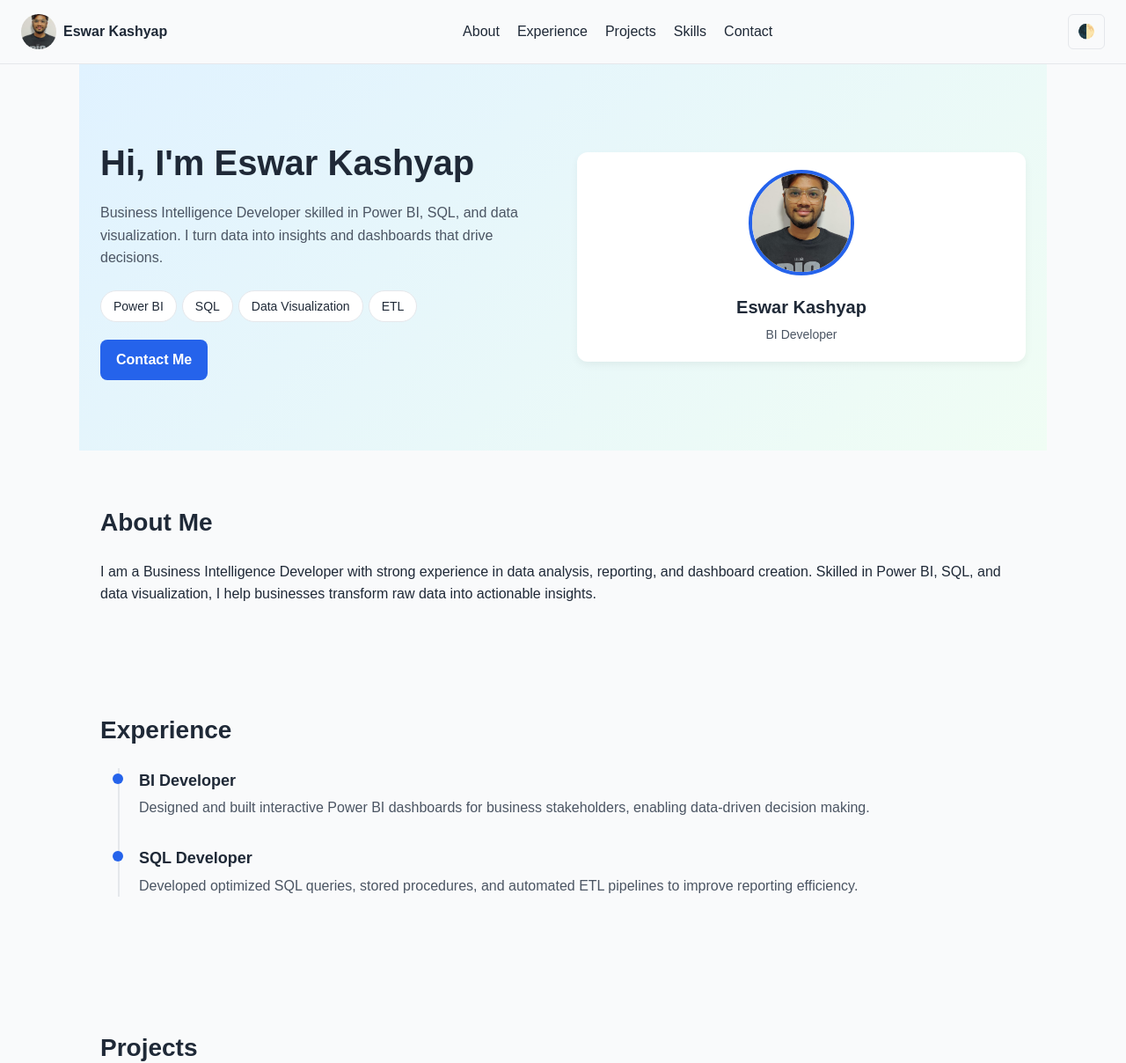
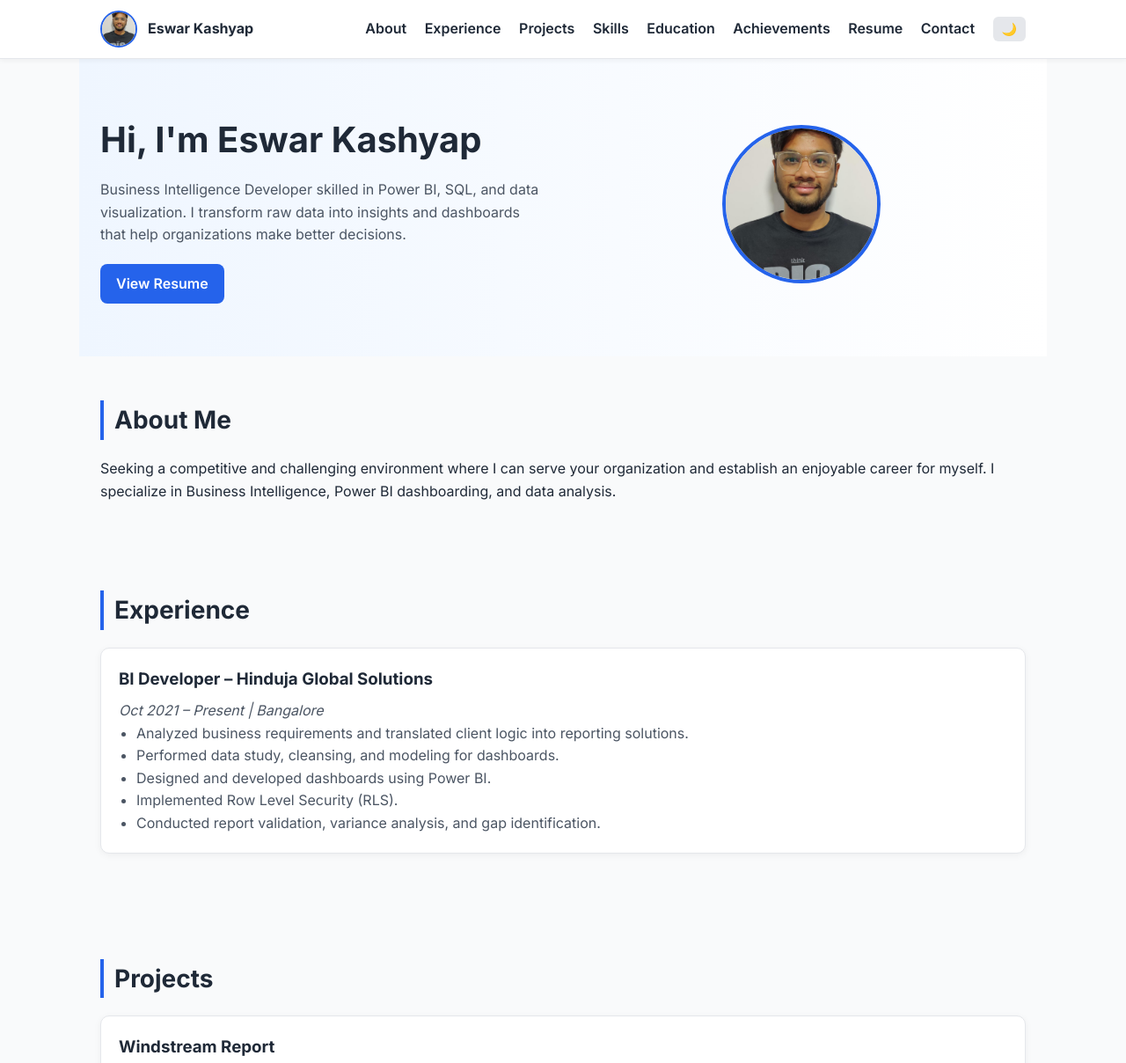
Before and after one commit to eswarkashyap/Portfolio-1, a plain HTML site: page index.html in a window 1280 px wide. Shown: the top 1208 px of the page at 88% size. Drawn offline with Linux system fonts and the light colour scheme.

Commit message:
Update index.html

```diff
--- a/index.html
+++ b/index.html
@@ -2,8 +2,16 @@
 <html lang="en">
 <head>
   <meta charset="UTF-8" />
-  <meta name="viewport" content="width=device-width, initial-scale=1.0"/>
-  <title>Eswar Kashyap - Portfolio</title>
+  <meta name="viewport" content="width=device-width, initial-scale=1.0" />
+  <title>Eswar Kashyap – BI Developer Portfolio</title>
+
+  <!-- SEO -->
+  <meta name="description" content="Portfolio of Eswar Kashyap – BI Developer specializing in Power BI, SQL, and Data Visualization." />
+  <meta name="author" content="Eswar Kashyap" />
+
+  <!-- Fonts -->
+  <link href="https://fonts.googleapis.com/css2?family=Inter:wght@400;600;700&display=swap" rel="stylesheet">
+
   <style>
     :root {
       --bg:#f9fafb; --text:#1f2937; --muted:#4b5563;
@@ -15,144 +23,74 @@
       --card:#1e293b; --line:#334155;
       --brand:#60a5fa;
     }
-    *{box-sizing:border-box;margin:0;padding:0;font-family:Arial, sans-serif;}
-    body{background:var(--bg);color:var(--text);line-height:1.6}
 
-    /* NAVBAR */
-    nav{
-      display:flex;justify-content:space-between;align-items:center;
-      padding:16px 24px;position:sticky;top:0;background:var(--bg);
-      border-bottom:1px solid var(--line);z-index:1000;
-    }
-    nav .brand{display:flex;align-items:center;gap:8px;font-weight:bold;}
-    nav .brand img{width:40px;height:40px;border-radius:50%;object-fit:cover}
-    nav ul{display:flex;list-style:none;gap:20px}
-    nav ul li a{text-decoration:none;color:var(--text);font-weight:500}
-    .toggle{cursor:pointer;padding:6px 10px;border:1px solid var(--line);border-radius:6px}
+    *{margin:0;padding:0;box-sizing:border-box}
+    body{font-family:'Inter',sans-serif;background:var(--bg);color:var(--text);line-height:1.6}
+    a{color:var(--brand);text-decoration:none}
+
+    /* HEADER */
+    header{background:var(--card);border-bottom:1px solid var(--line);box-shadow:0 2px 6px rgba(0,0,0,.05);position:sticky;top:0;z-index:50}
+    header .container{max-width:1100px;margin:auto;display:flex;align-items:center;justify-content:space-between;padding:12px 24px}
+    header img{width:42px;height:42px;border-radius:50%;object-fit:cover;border:2px solid var(--brand)}
+    nav a{margin-left:16px;font-weight:600;color:var(--text)}
+    nav a:hover{color:var(--brand)}
+    .toggle-btn{margin-left:16px;cursor:pointer;padding:6px 10px;border-radius:6px;background:var(--line);color:var(--text);font-size:14px;border:none}
 
     /* HERO SECTION */
-    .hero {
-      padding: 80px 24px;
-      width: 100%;
-      color: var(--text);
-      background: linear-gradient(135deg, #e0f2ff 0%, #f0fdf4 100%);
+    .hero{
+      padding:60px 24px;
+      background:linear-gradient(to right,#eff6ff,#ffffff); /* light sky blue minimal */
     }
-    body.dark .hero {
-      background: linear-gradient(135deg, #1e293b 0%, #0f172a 100%);
-    }
-    .hero .wrap {
-      max-width: 1100px;
-      margin: auto;
-      display: grid;
-      grid-template-columns:1fr 1fr;
-      gap:32px;
-      align-items:center;
-    }
-    .hero h1 {font-size: 40px;margin-bottom: 12px;color: var(--text);}
-    .hero p {margin-bottom: 20px;color: var(--muted);}
+    .hero .wrap{max-width:1100px;margin:auto;display:grid;grid-template-columns:1fr 1fr;gap:32px;align-items:center}
+    .hero h1{font-size:40px;margin-bottom:12px;color:var(--text)}
+    .hero p{margin-bottom:20px;color:var(--muted)}
+    .hero img{width:180px;height:180px;border-radius:50%;object-fit:cover;border:4px solid var(--brand)}
+    .btn-main{background:var(--brand);color:#fff;padding:10px 18px;border-radius:8px;font-weight:600;display:inline-block}
 
-    /* Skill tags */
-    .skills-tags {margin-bottom: 20px;}
-    .skills-tags span {
-      display:inline-block;background:var(--card);border:1px solid var(--line);
-      color:var(--text);padding:6px 14px;margin:4px 6px 0 0;
-      border-radius:20px;font-size:14px;font-weight:500;
-    }
-    body.dark .skills-tags span {
-      background:#1e293b;border:1px solid #334155;color:#f3f4f6;
-    }
+    /* GENERAL SECTIONS */
+    section{max-width:1100px;margin:auto;padding:50px 24px}
+    section h2{font-size:28px;margin-bottom:20px;border-left:4px solid var(--brand);padding-left:12px}
+    .card{background:var(--card);padding:20px;border-radius:10px;box-shadow:0 2px 8px rgba(0,0,0,.05);margin-bottom:20px;border:1px solid var(--line)}
+    .card h3{margin-bottom:8px}
+    .card p,.card li{color:var(--muted)}
+    ul{padding-left:20px}
 
-    /* Contact button */
-    .btn-main {
-      background: var(--brand);color: #fff;
-      padding: 10px 18px;border-radius: 8px;
-      font-weight: 600;display: inline-block;text-decoration:none;
-    }
-
-    /* Profile card */
-    .hero-card {
-      background:var(--card);padding:20px;border-radius:12px;text-align:center;
-      box-shadow:0 4px 10px rgba(0,0,0,0.05);
-    }
-    .hero-card img {
-      width:120px;height:120px;border-radius:50%;
-      object-fit:cover;border:4px solid var(--brand);margin-bottom:12px;
-    }
-    body.dark .hero-card img {border:4px solid #fff;}
-    .hero-card h3 {margin:0;font-size:20px;}
-    .hero-card p {margin:4px 0 0;font-size:14px;color:var(--muted);}
-
-    /* SECTIONS */
-    section{padding:60px 24px;max-width:1100px;margin:auto;}
-    h2{font-size:28px;margin-bottom:20px}
-
-    /* EXPERIENCE TIMELINE */
-    .timeline {
-      position:relative;margin-left:20px;
-    }
-    .timeline::before {
-      content:"";position:absolute;left:0;top:0;width:2px;height:100%;
-      background:var(--line);
-    }
-    .timeline-item {
-      margin-bottom:30px;padding-left:24px;position:relative;
-    }
-    .timeline-item::before {
-      content:"";position:absolute;left:-6px;top:6px;
-      width:12px;height:12px;background:var(--brand);border-radius:50%;
-    }
-    .timeline-item h3 {margin:0;font-size:18px;}
-    .timeline-item p {margin:4px 0;color:var(--muted);}
-
-    /* PROJECT CARDS */
-    .projects-grid {
-      display:grid;grid-template-columns:repeat(auto-fit,minmax(250px,1fr));
-      gap:20px;
-    }
-    .project-card {
-      background:var(--card);padding:20px;border-radius:10px;
-      box-shadow:0 2px 6px rgba(0,0,0,0.05);
-      transition:transform .2s;
-    }
-    .project-card:hover {transform:translateY(-4px);}
-    .project-card h3 {margin-bottom:10px;}
-    .project-card p {color:var(--muted);}
-
-    footer{padding:20px;text-align:center;border-top:1px solid var(--line);margin-top:40px;color:var(--muted)}
+    /* FOOTER */
+    footer{text-align:center;padding:20px;background:var(--card);color:var(--muted);margin-top:40px;border-top:1px solid var(--line)}
   </style>
 </head>
 <body>
-  <!-- NAV -->
+
+<header>
+  <div class="container">
+    <div style="display:flex;align-items:center;gap:12px">
+      <img src="profile.jpeg" alt="Eswar Kashyap photo">
+      <strong>Eswar Kashyap</strong>
+    </div>
     <nav>
-    <div class="brand">
-      <img src="profile.jpeg" alt="Eswar Kashyap">
-      Eswar Kashyap
+      <a href="#about">About</a>
+      <a href="#experience">Experience</a>
+      <a href="#projects">Projects</a>
+      <a href="#skills">Skills</a>
+      <a href="#education">Education</a>
+      <a href="#achievements">Achievements</a>
+      <a href="#resume">Resume</a>
+      <a href="#contact">Contact</a>
+      <button class="toggle-btn" onclick="toggleDark()">🌙</button>
+    </nav>
   </div>
-    <ul>
-      <li><a href="#about">About</a></li>
-      <li><a href="#experience">Experience</a></li>
-      <li><a href="#projects">Projects</a></li>
-      <li><a href="#skills">Skills</a></li>
-      <li><a href="#contact">Contact</a></li>
-    </ul>
-    <div class="toggle" onclick="document.body.classList.toggle('dark')">🌓</div>
-  </nav>
+</header>
 
 <!-- HERO -->
 <section class="hero">
   <div class="wrap">
     <div>
       <h1>Hi, I'm Eswar Kashyap</h1>
-        <p>Business Intelligence Developer skilled in Power BI, SQL, and data visualization. I turn data into insights and dashboards that drive decisions.</p>
-        <div class="skills-tags">
-          <span>Power BI</span><span>SQL</span><span>Data Visualization</span><span>ETL</span>
+      <p>Business Intelligence Developer skilled in Power BI, SQL, and data visualization. I transform raw data into insights and dashboards that help organizations make better decisions.</p>
+      <a href="#resume" class="btn-main">View Resume</a>
     </div>
-        <a href="#contact" class="btn-main">Contact Me</a>
-      </div>
-      <div class="hero-card">
+    <div style="text-align:center">
       <img src="profile.jpeg" alt="Profile photo">
-        <h3>Eswar Kashyap</h3>
-        <p>BI Developer</p>
     </div>
   </div>
 </section>
@@ -160,57 +98,89 @@
 <!-- ABOUT -->
 <section id="about">
   <h2>About Me</h2>
-    <p>I am a Business Intelligence Developer with strong experience in data analysis, reporting, and dashboard creation. Skilled in Power BI, SQL, and data visualization, I help businesses transform raw data into actionable insights.</p>
+  <p>Seeking a competitive and challenging environment where I can serve your organization and establish an enjoyable career for myself. I specialize in Business Intelligence, Power BI dashboarding, and data analysis.</p>
 </section>
 
 <!-- EXPERIENCE -->
 <section id="experience">
   <h2>Experience</h2>
-    <div class="timeline">
-      <div class="timeline-item">
-        <h3>BI Developer</h3>
-        <p>Designed and built interactive Power BI dashboards for business stakeholders, enabling data-driven decision making.</p>
-      </div>
-      <div class="timeline-item">
-        <h3>SQL Developer</h3>
-        <p>Developed optimized SQL queries, stored procedures, and automated ETL pipelines to improve reporting efficiency.</p>
-      </div>
+  <div class="card">
+    <h3>BI Developer – Hinduja Global Solutions</h3>
+    <p><em>Oct 2021 – Present | Bangalore</em></p>
+    <ul>
+      <li>Analyzed business requirements and translated client logic into reporting solutions.</li>
+      <li>Performed data study, cleansing, and modeling for dashboards.</li>
+      <li>Designed and developed dashboards using Power BI.</li>
+      <li>Implemented Row Level Security (RLS).</li>
+      <li>Conducted report validation, variance analysis, and gap identification.</li>
+    </ul>
   </div>
 </section>
 
 <!-- PROJECTS -->
 <section id="projects">
   <h2>Projects</h2>
-    <div class="projects-grid">
-      <div class="project-card">
-        <h3>📊 Sales Performance Dashboard</h3>
-        <p>Power BI project providing insights into regional sales, revenue, and KPIs.</p>
-      </div>
-      <div class="project-card">
-        <h3>📈 Data Warehouse Automation</h3>
-        <p>Automated ETL pipelines using SQL and SSIS to reduce reporting time by 40%.</p>
-      </div>
-      <div class="project-card">
-        <h3>📌 Customer Insights</h3>
-        <p>Built data models to analyze customer behavior and retention trends.</p>
-      </div>
-    </div>
+  <div class="card"><h3>Windstream Report</h3><p>Developed Power BI report with metrics such as AHT, ASA, ABN, SLA, NPS, CSAT, Quality, Absenteeism.</p></div>
+  <div class="card"><h3>TLDC Report</h3><p>Dashboard for training & learning, including compliance, tracker, feedback, IDP coverage, completion.</p></div>
+  <div class="card"><h3>HR PRM</h3><p>HR Analytics dashboard with metrics on headcount, attrition, fill rate, and performance reviews.</p></div>
+  <div class="card"><h3>Fiserv Dashboard</h3><p>Payroll visualization including headcount, attrition, tenure, rehires.</p></div>
+  <div class="card"><h3>Internal Monitoring</h3><p>Reports for monitoring data availability, metric availability, and server jobs.</p></div>
+  <div class="card"><h3>Da Vinci OAP</h3><p>Maintained & developed Power BI reports for HGS Operations Team analytics.</p></div>
+  <div class="card"><h3>Da Vinci People Analytics</h3><p>People-related metrics including active headcount, new hires, attrition.</p></div>
 </section>
 
 <!-- SKILLS -->
 <section id="skills">
   <h2>Skills</h2>
-    <p>Power BI, SQL, DAX, Excel, Data Modeling, ETL, Data Visualization</p>
+  <div class="card"><p>Power BI · SQL · AWS · Excel · Data Analysis · Data Visualization</p></div>
+</section>
+
+<!-- EDUCATION -->
+<section id="education">
+  <h2>Education</h2>
+  <div class="card"><h3>B.Tech, Amrita School of Engineering</h3><p>2017 – 2021 | Bangalore</p></div>
+  <div class="card"><h3>Intermediate (MPC), Narayana Junior College</h3><p>2015 – 2017 | Kurnool</p></div>
+</section>
+
+<!-- ACHIEVEMENTS -->
+<section id="achievements">
+  <h2>Achievements</h2>
+  <div class="card"><p>Recognized as Reliable by Primary Manager (Rewards & Recognition).</p></div>
+</section>
+
+<!-- LANGUAGES -->
+<section id="languages">
+  <h2>Languages</h2>
+  <div class="card"><p>English (Full Professional), Hindi (Professional Working), Telugu (Native)</p></div>
+</section>
+
+<!-- RESUME -->
+<section id="resume">
+  <h2>Resume</h2>
+  <p><a href="cv/Batchu-Eswar-Kashyap-Resume.pdf" download class="btn-main">Download Resume</a></p>
 </section>
 
 <!-- CONTACT -->
 <section id="contact">
   <h2>Contact</h2>
-    <p>📧 Email: your-email@example.com</p>
-    <p>📱 Phone: +91-XXXXXXXXXX</p>
-    <p>🔗 <a href="https://www.linkedin.com/in/your-linkedin/" target="_blank">LinkedIn</a></p>
+  <div class="card">
+    <p><strong>Email:</strong> <a href="mailto:kashyapbatchu99@gmail.com">kashyapbatchu99@gmail.com</a></p>
+    <p><strong>Phone:</strong> <a href="tel:+916281307778">+91 6281307778</a></p>
+    <p><strong>Location:</strong> Bangalore, India</p>
+    <p><strong>LinkedIn:</strong> <a href="https://www.linkedin.com/in/eswarkashyap" target="_blank">linkedin.com/in/eswarkashyap</a></p>
+  </div>
 </section>
 
-  <footer>© 2025 Eswar Kashyap. All Rights Reserved.</footer>
+<footer>
+  © 2025 Eswar Kashyap. Built with HTML, CSS.
+</footer>
+
+<script>
+function toggleDark(){
+  document.body.classList.toggle("dark");
+  const btn=document.querySelector(".toggle-btn");
+  btn.textContent=document.body.classList.contains("dark")?"☀️":"🌙";
+}
+</script>
 </body>
 </html>
```
Lines whose indentation alone changed are shown as unchanged.
